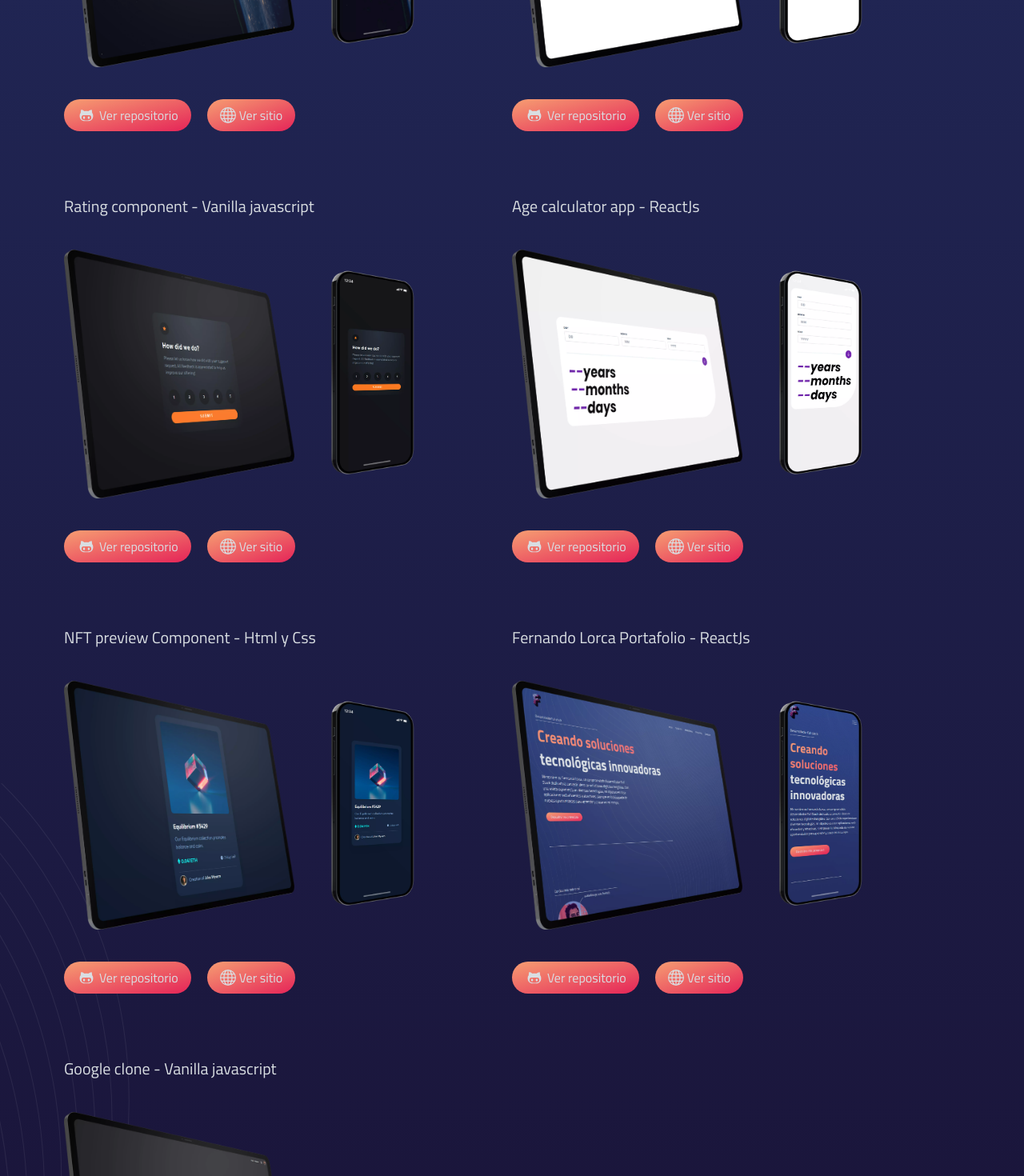
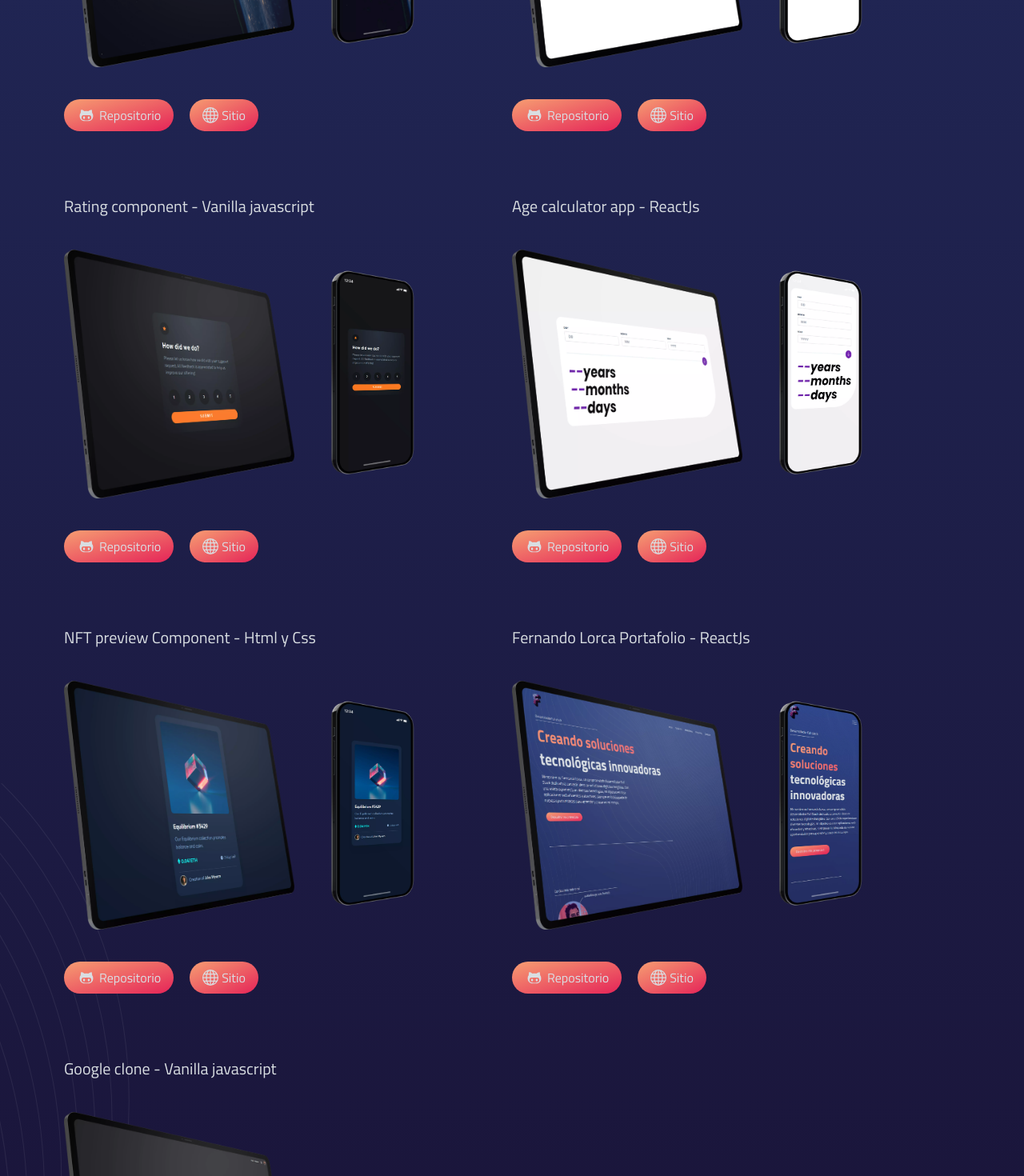
Before and after one commit to FernandoLorca/fernandolorca-portafolio, a React (Vite) app: page / in a window 1280 px wide. Shown: the part 2780-4250 px from the top of the page at 80% size. Built offline with nearby package versions, Linux system fonts and the light colour scheme.

Commit message:
adding links to every project

```diff
--- a/index.html
+++ b/index.html
@@ -11,8 +11,6 @@
       name="viewport"
       content="width=device-width, initial-scale=1.0"
     />
-    <!-- Primary Meta Tags -->
-    <title>Fernando Lorca - Portafolio</title>
     <meta
       name="title"
       content="Fernando Lorca - Portafolio"
@@ -41,7 +39,7 @@
     />
     <meta
       property="og:image"
-      content="https://metatags.io/images/meta-tags.png"
+      content="https://i.ibb.co/QHNqMP0/metaimage.jpg"
     />
 
     <!-- Twitter -->
@@ -63,10 +61,9 @@
     />
     <meta
       property="twitter:image"
-      content="https://metatags.io/images/meta-tags.png"
+      content="https://i.ibb.co/QHNqMP0/metaimage.jpg"
     />
 
-    <!-- Meta Tags Generated with https://metatags.io -->
     <link
       rel="preconnect"
       href="https://fonts.googleapis.com"
--- a/src/components/projectsComponents/ButtonProjects.jsx
+++ b/src/components/projectsComponents/ButtonProjects.jsx
@@ -4,6 +4,8 @@ const ButtonProjects = ({ link, icon, text }) => {
   return (
     <a
       href={link}
+      target="_blank"
+      rel="noreferrer"
       className="backgroundGradient flex items-center gap-1 rounded-full px-4 py-2 border-white cursor-pointer"
     >
       {icon}
--- a/src/components/projectsComponents/Project.jsx
+++ b/src/components/projectsComponents/Project.jsx
@@ -5,7 +5,7 @@ import { BsGlobe } from 'react-icons/bs';
 import ImageProjects from './ImageProjects';
 import ButtonProjects from './ButtonProjects';
 
-const Project = ({ title, imgDesktop, imgMobile }) => {
+const Project = ({ title, imgDesktop, imgMobile, linkRepo, linkSite }) => {
   return (
     <div className="py-10">
       <h3 className="pb-10 text-xl text-center md:text-start">{title}</h3>
@@ -19,14 +19,14 @@ const Project = ({ title, imgDesktop, imgMobile }) => {
       </div>
       <div className="flex justify-center md:justify-start gap-5 mt-10">
         <ButtonProjects
-          text="Ver repositorio"
+          text="Repositorio"
           icon={<DiGithubAlt className="text-2xl" />}
-          link="https://google.com"
+          link={linkRepo}
         />
         <ButtonProjects
-          text="Ver sitio"
+          text="Sitio"
           icon={<BsGlobe className="text-xl" />}
-          link="https://google.com"
+          link={linkSite}
         />
       </div>
     </div>
@@ -37,6 +37,8 @@ Project.propTypes = {
   title: PropTypes.string.isRequired,
   imgDesktop: PropTypes.string.isRequired,
   imgMobile: PropTypes.string,
+  linkRepo: PropTypes.string.isRequired,
+  linkSite: PropTypes.string.isRequired,
 };
 
 export default Project;
--- a/src/components/projectsComponents/Projects.jsx
+++ b/src/components/projectsComponents/Projects.jsx
@@ -13,35 +13,49 @@ const Projects = () => {
           title="Space traveling agency - ReactJs"
           imgDesktop="projects/space-desktop-min.webp"
           imgMobile="projects/space-mobile.webp"
+          linkRepo="https://github.com/FernandoLorca/space-tourism-website"
+          linkSite="https://roaring-squirrel-d947aa.netlify.app/"
         />
         <Project
           title="Pomodoro app - ReactJs"
           imgDesktop="projects/pomodoro-desktop.webp"
           imgMobile="projects/pomodoro-mobile.webp"
+          linkRepo="https://github.com/FernandoLorca/pomodoro-app-frontend"
+          linkSite="https://boisterous-pie-97ebbc.netlify.app/"
         />
         <Project
           title="Rating component - Vanilla javascript"
           imgDesktop="projects/ratingcomponent-desktop.webp"
           imgMobile="projects/ratingcomponent-mobile.webp"
+          linkRepo="https://github.com/FernandoLorca/interactive-rating-component"
+          linkSite="https://relaxed-croissant-b5e04f.netlify.app/"
         />
         <Project
           title="Age calculator app - ReactJs"
           imgDesktop="projects/agecalculator-desktop.webp"
           imgMobile="projects/agecalculator-mobile.webp"
+          linkRepo="https://github.com/FernandoLorca/age-calculator-app"
+          linkSite="https://age-calculator-app-florca.netlify.app/"
         />
         <Project
           title="NFT preview Component - Html y Css"
           imgDesktop="projects/nftcard-desktop.webp"
           imgMobile="projects/nftcard-mobile.webp"
+          linkRepo="https://github.com/FernandoLorca/nft-preview-card-component"
+          linkSite="https://gorgeous-malabi-343347.netlify.app/"
         />
         <Project
           title="Fernando Lorca Portafolio - ReactJs"
           imgDesktop="projects/portafolio-desktop.webp"
           imgMobile="projects/portafolio-mobile.webp"
+          linkRepo="https://github.com/FernandoLorca/fernandolorca-portafolio"
+          linkSite="https://fernando-lorca.netlify.app/"
         />
         <Project
           title="Google clone - Vanilla javascript"
           imgDesktop="projects/googleclone-desktop.webp"
+          linkRepo="https://github.com/FernandoLorca/google-clone"
+          linkSite="https://taupe-caramel-1ac184.netlify.app/"
         />
       </div>
     </div>
```
